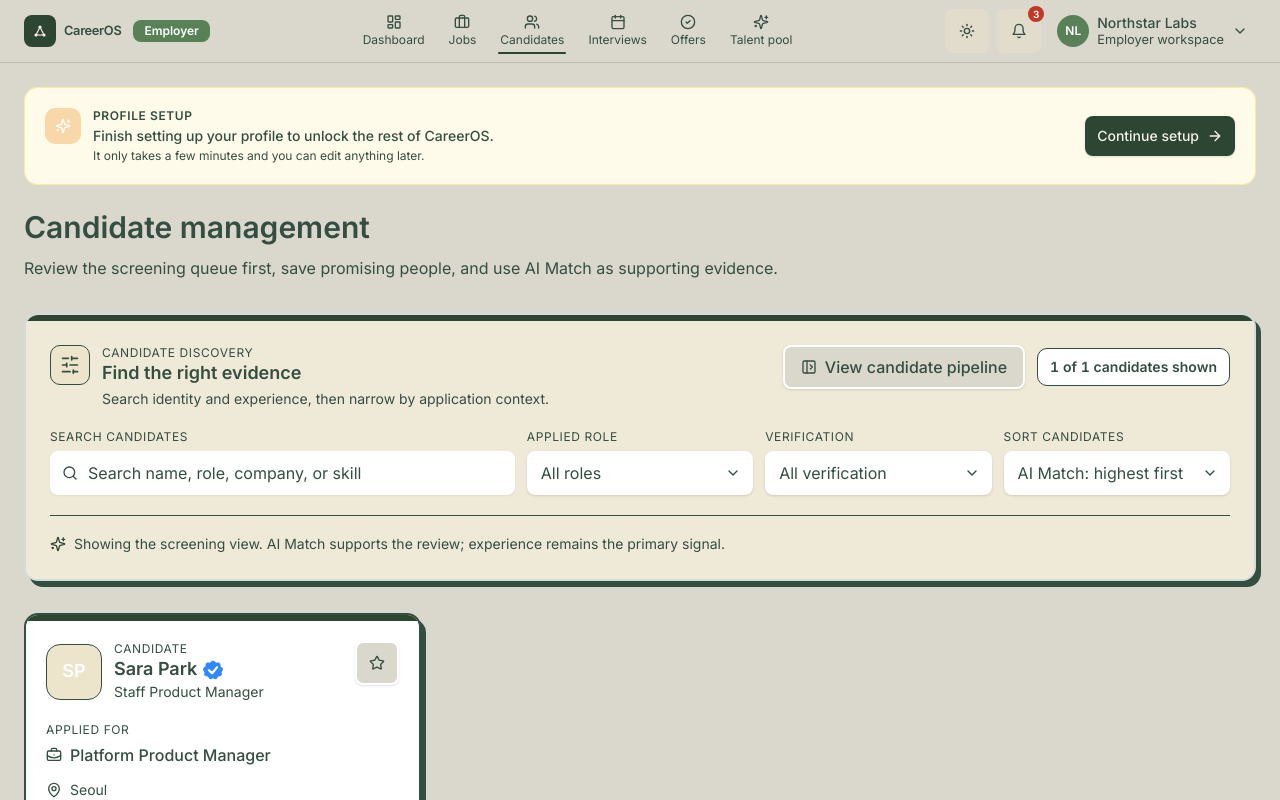
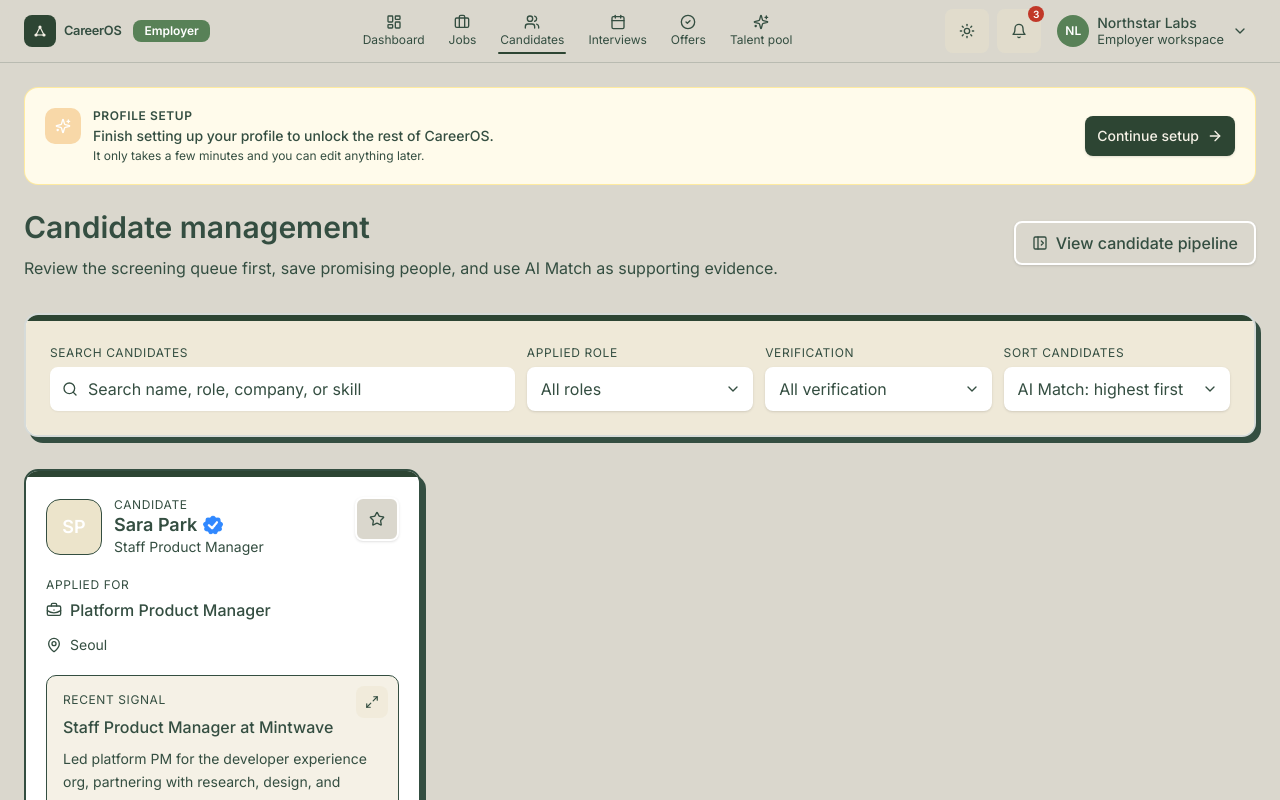
Before and after one commit to davidlaw373-glitch/talentbank-tech-hackathon-2cm, a Next.js app: page /employer/candidates in a window 1280 px wide. Shown: the top 800 px of the page. Built offline with nearby package versions, Linux system fonts and the light colour scheme.

Commit message:
style: streamline candidate discovery header

```diff
--- a/src/app/employer/candidates/page.tsx
+++ b/src/app/employer/candidates/page.tsx
@@ -5,8 +5,6 @@ import {
   PanelLeftOpen,
   Search,
   SearchX,
-  SlidersHorizontal,
-  Sparkles,
   X,
 } from "lucide-react";
 
@@ -78,13 +76,6 @@ export default function EmployerCandidatesPage() {
     [rowsForView, filters],
   );
 
-  const filtersAreActive =
-    filters.query !== DEFAULT_FILTERS.query ||
-    filters.role !== DEFAULT_FILTERS.role ||
-    filters.stage !== DEFAULT_FILTERS.stage ||
-    filters.verification !== DEFAULT_FILTERS.verification ||
-    filters.sort !== DEFAULT_FILTERS.sort;
-
   const updateFilter = <Key extends keyof CandidateDiscoveryFilters>(
     key: Key,
     value: CandidateDiscoveryFilters[Key],
@@ -122,6 +113,17 @@ export default function EmployerCandidatesPage() {
       <PageHeading
         title="Candidate management"
         description="Review the screening queue first, save promising people, and use AI Match as supporting evidence."
+        action={
+          <Button
+            type="button"
+            variant="outline"
+            className="mt-3"
+            onClick={() => setPipelineOpen(true)}
+          >
+            <PanelLeftOpen aria-hidden />
+            View candidate pipeline
+          </Button>
+        }
       />
 
       {pipelineOpen ? (
@@ -213,41 +215,7 @@ export default function EmployerCandidatesPage() {
 
       <Card className="overflow-hidden border-2 shadow-[5px_6px_0_0_var(--border)]">
         <div className="h-1.5 bg-primary" aria-hidden />
-        <CardContent className="space-y-5 bg-surface-inset p-5 md:p-6">
-          <div className="flex flex-wrap items-start justify-between gap-4">
-            <div className="flex items-start gap-3">
-              <span
-                aria-hidden
-                className="flex h-10 w-10 shrink-0 items-center justify-center rounded-lg border bg-accent-soft"
-              >
-                <SlidersHorizontal className="h-5 w-5" />
-              </span>
-              <div>
-                <p className="text-caption">Candidate discovery</p>
-                <h2 className="text-subheading">Find the right evidence</h2>
-                <p className="mt-1 text-meta">
-                  Search identity and experience, then narrow by application
-                  context.
-                </p>
-              </div>
-            </div>
-            <div className="flex w-full flex-wrap items-center justify-end gap-3 sm:w-auto">
-              <Button
-                type="button"
-                variant="outline"
-                onClick={() => setPipelineOpen(true)}
-              >
-                <PanelLeftOpen aria-hidden />
-                View candidate pipeline
-              </Button>
-              <div className="rounded-lg border bg-surface-1 px-3 py-2">
-                <p className="text-sm font-semibold tabular-nums">
-                  {filtered.length} of {rowsForView.length} candidates shown
-                </p>
-              </div>
-            </div>
-          </div>
-
+        <CardContent className="bg-surface-inset p-5 md:p-6">
           <div className="grid gap-3 md:grid-cols-2 xl:grid-cols-5">
             <div className="flex flex-col gap-1.5 md:col-span-2 xl:col-span-2">
               <label htmlFor="candidate-search" className="text-caption">
@@ -311,24 +279,6 @@ export default function EmployerCandidatesPage() {
               <SelectItem value="desc">AI Match: highest first</SelectItem>
               <SelectItem value="asc">AI Match: lowest first</SelectItem>
             </FilterSelect>
-          </div>
-
-          <div className="flex min-h-10 flex-wrap items-center justify-between gap-3 border-t pt-4">
-            <p className="flex items-center gap-2 text-meta">
-              <Sparkles className="h-4 w-4 text-primary" aria-hidden />
-              Showing the {candidateView.toLocaleLowerCase()} view. AI Match
-              supports the review; experience remains the primary signal.
-            </p>
-            {filtersAreActive ? (
-              <Button
-                type="button"
-                variant="outline"
-                size="sm"
-                onClick={() => setFilters(DEFAULT_FILTERS)}
-              >
-                Clear filters
-              </Button>
-            ) : null}
           </div>
         </CardContent>
       </Card>
```
Also changed, not shown: 1 other file (tests, documents, lock files or other folders).
